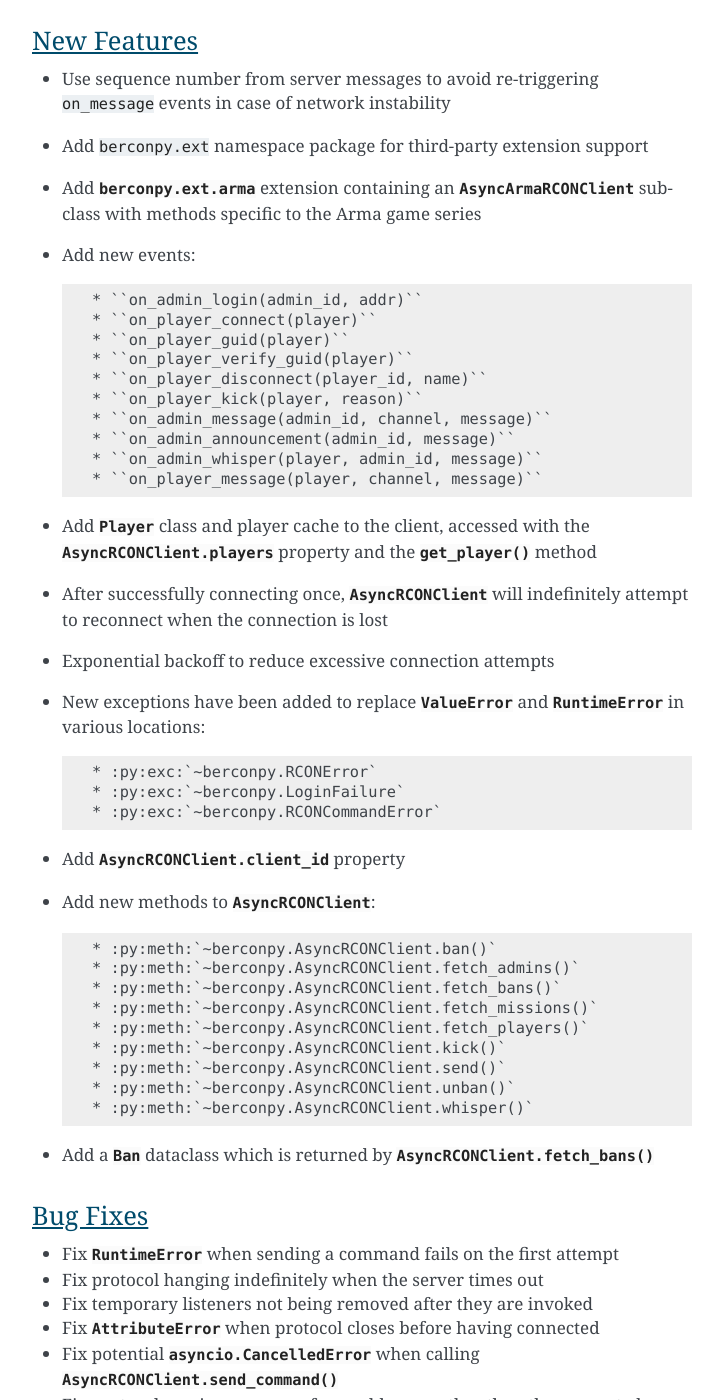
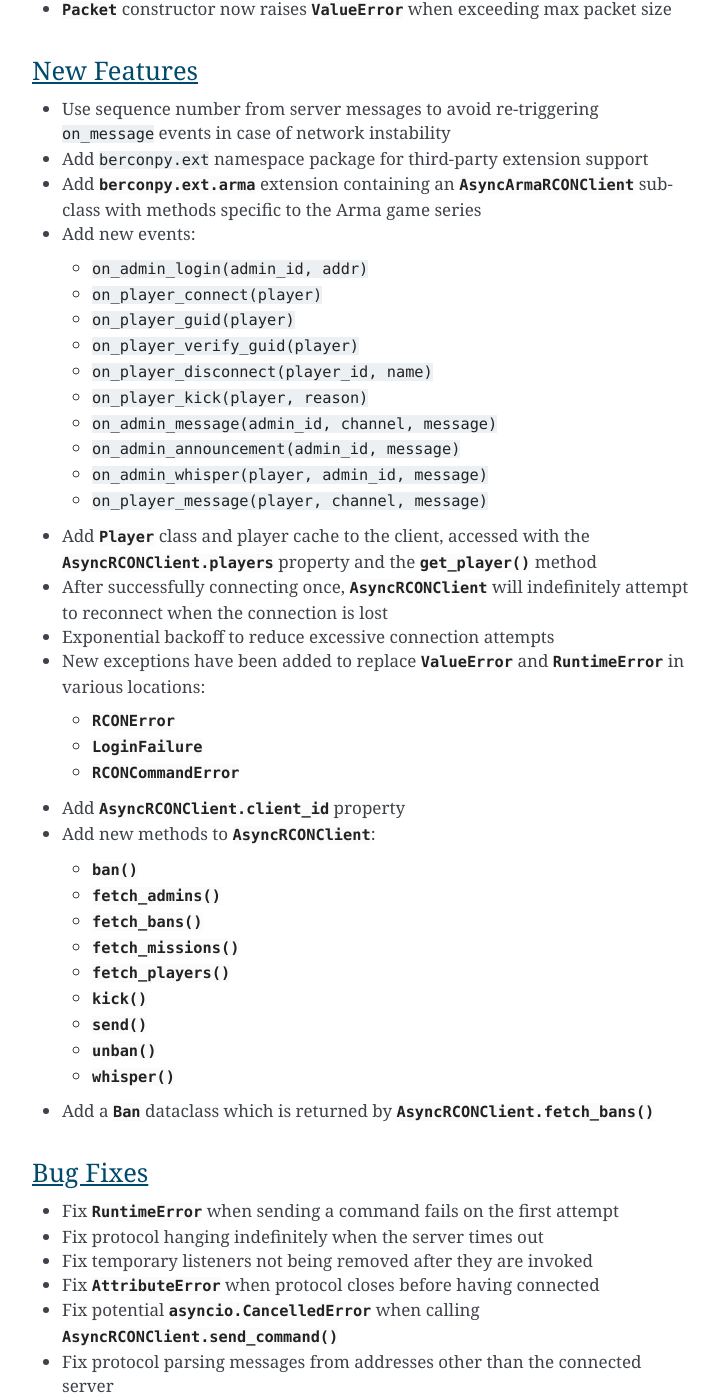
Before and after one commit to thegamecracks/berconpy, a Sphinx documentation site: the page built from docs/source/changelog.rst, in a window 1280 px wide and 1400 px high, scrolled down 3242 px. Shown: the whole window, without its empty margins (388-1111 px from the left). Built offline with Sphinx 7.4.7, drawn with Linux system fonts in a browser that asks for light colours; some of the changed text lies outside the part shown.

Commit message:
Fix incorrect sub-list formatting in changelog

```diff
--- a/docs/source/changelog.rst
+++ b/docs/source/changelog.rst
@@ -89,7 +89,7 @@
 New Features
 ^^^^^^^^^^^^
 
-* Add facade methods to :py:class:`~berconpy.AsyncRCONClient`::
+* Add facade methods to :py:class:`~berconpy.AsyncRCONClient`:
 
   * :py:meth:`~berconpy.AsyncRCONClient.is_running()`
   * :py:meth:`~berconpy.AsyncRCONClient.is_connected()`
@@ -106,7 +106,7 @@
 Breaking Changes
 ^^^^^^^^^^^^^^^^
 
-* Refactor the :py:class:`~berconpy.protocol.Packet` into refinement types::
+* Refactor the :py:class:`~berconpy.protocol.Packet` into refinement types:
 
   * :py:class:`~berconpy.protocol.ClientPacket`
   * :py:class:`~berconpy.protocol.ClientLoginPacket`
@@ -136,7 +136,7 @@
   :py:class:`~berconpy.ext.arma.AsyncArmaRCONClient` subclass with methods
   specific to the Arma game series
 
-* Add new events::
+* Add new events:
 
   * ``on_admin_login(admin_id, addr)``
   * ``on_player_connect(player)``
@@ -157,7 +157,7 @@
 * Exponential backoff to reduce excessive connection attempts
 
 * New exceptions have been added to replace :py:exc:`ValueError`
-  and :py:exc:`RuntimeError` in various locations::
+  and :py:exc:`RuntimeError` in various locations:
 
   * :py:exc:`~berconpy.RCONError`
   * :py:exc:`~berconpy.LoginFailure`
@@ -165,7 +165,7 @@
 
 * Add :py:attr:`AsyncRCONClient.client_id <berconpy.AsyncRCONClient.client_id>` property
 
-* Add new methods to :py:class:`~berconpy.AsyncRCONClient`::
+* Add new methods to :py:class:`~berconpy.AsyncRCONClient`:
 
   * :py:meth:`~berconpy.AsyncRCONClient.ban()`
   * :py:meth:`~berconpy.AsyncRCONClient.fetch_admins()`
```
